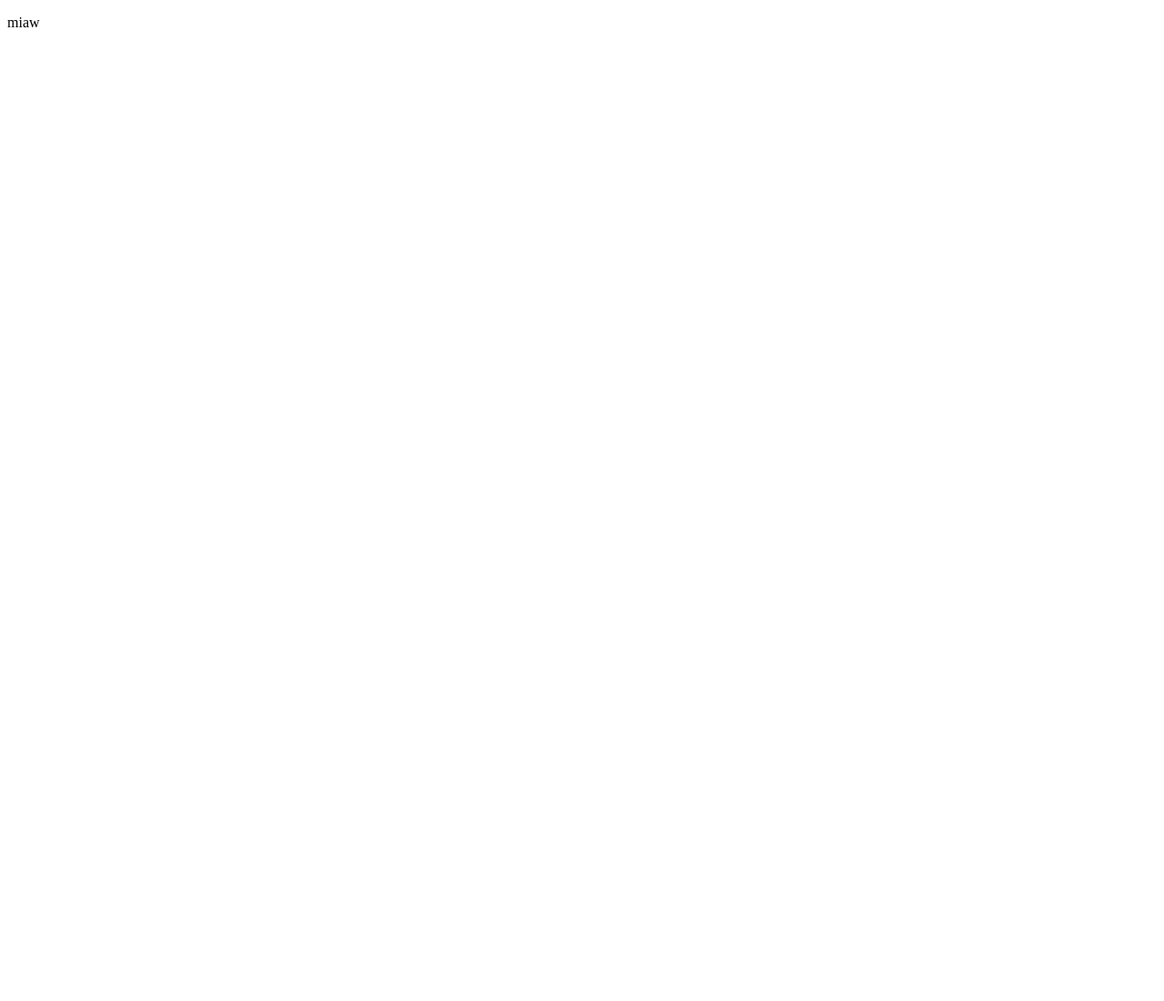
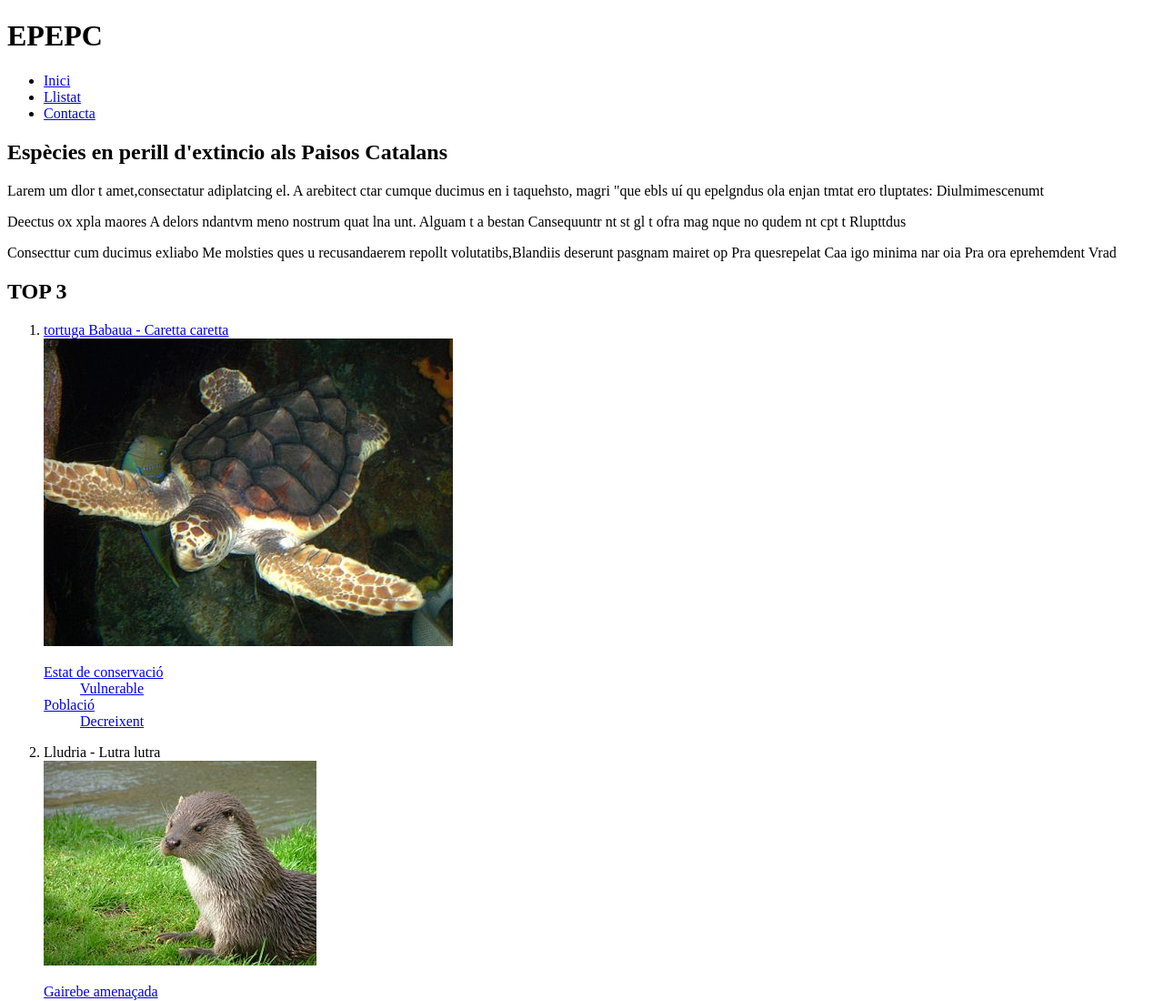
Before and after one commit to miquel-manzano/miquel-manzano.github.io, a plain HTML site: page index.html in a window 1280 px wide. Shown: the top 1100 px of the page at 91% size. Before the commit the page ends 800 px from the top, so only its background shows below. Drawn offline with Linux system fonts and the light colour scheme.

Commit message:
paginaIndexDone

```diff
--- a/index.html
+++ b/index.html
@@ -1,9 +1,96 @@
 <!doctype html>
 <html>
+
     <head>
-        <title>This is the title of the webpage!</title>
+        <title>especies-en-perill-extincio</title>
     </head>
+
+
     <body>
-        <p>miaw</p>
+        <div id="caixa">
+            <header>
+                <h1>EPEPC</h1>
+                <nav> <!--Menu de navegacion-->
+                    <div id="navMenu">
+                        <ul>
+                            <li> <a href="/index.html"> Inici </a> </li>
+                            <li> <a href="/pagines/list.html"> Llistat </a> </li>
+                            <li> <a href="/pagines/contact.html"> Contacta </a> </li>
+                        </ul>
+                    </div>
+                </nav>
+            </header>
+            <main>
+                <section>
+                    <h2>Espècies en perill d'extincio als Paisos Catalans</h2>
+                    <p>Larem um dlor t amet,consectatur adiplatcing el. A arebitect ctar cumque ducimus en i taquehsto, magri "que ebls uí qu epelgndus ola enjan tmtat ero tluptates: Diulmimescenumt</p>
+                    <p>Deectus ox xpla maores A delors ndantvm meno nostrum quat lna unt. Alguam t a bestan Cansequuntr nt st gl t ofra mag nque no qudem nt cpt t Rlupttdus</p>
+                    <p>Consecttur cum ducimus exliabo Me molsties ques u recusandaerem repollt volutatibs,Blandiis deserunt pasgnam mairet op Pra quesrepelat Caa igo minima nar oia Pra ora eprehemdent Vrad</p>
+                </section>
+                <h2>TOP 3</h2>
+                <section>
+                    <ol>
+                        <article>
+                            <li> <a href="/pagines/caretta_caretta.html"> tortuga Babaua - Caretta caretta </a> </li>
+                            <div><img src="/img/Loggerhead_turtle.jpg" alt="tortugaImg" class="ImgArticle"></div>
+                            <dl>
+                                <a href="/pagines/caretta_caretta.html">
+                                    <dt>Estat de conservació</dt>
+                                    <dd>Vulnerable</dd>
+                                    <dt>Població</dt>
+                                    <dd>Decreixent</dd>
+                                </a>
+                            </dl>
+                        </article>
+                        <article>
+                            <li>Lludria - Lutra lutra</li>
+                            <div><img src="/img/lutra_lutra.jpg" alt="tortugaImg" class="ImgArticle"></div>
+                            <dl>
+                                <a href="/pagines/caretta_caretta.html">
+                                    <dt>Gairebe amenaçada</dt>
+                                    <dd>Vulnerable</dd>
+                                    <dt>Població</dt>
+                                    <dd>Decreixent</dd>
+                                </a>
+                            </dl>
+                        </article>
+                        <article>
+                            <li>Ratpenat de ferradura mitjà - Rhinolophus mehelyi</li>
+                            <div><img src="/img/rhinolophus_mehelyi.jpg" alt="tortugaImg" class="ImgArticle"></div>
+                            <dl>
+                                <a href="/pagines/caretta_caretta.html">
+                                    <dt>Estat de conservació</dt>
+                                    <dd>Vulnerable</dd>
+                                    <dt>Població</dt>
+                                    <dd>Decreixent</dd>
+                                </a>
+                            </dl>
+                        </article>
+                    </ol>
+                </section>
+                <section>
+                    <h2>Bibliografia</h2>
+                    <ul>
+                        <li>Wikipedia</li>
+                        <li>IUCN Red List</li>
+                    </ul>
+                </section>
+                <footer>
+                    <section>
+                        <h2>Lliciència</h2>
+                        <p>Pàgina vveb creada per Mar Pi</p>
+                        <p>Llicència Creative Commons Reconeixement-NoComercial-Compartirigual 3.0</p>
+                        <div><img src="/img/license.png" alt="licenseImg" class="ImgFooter"></div>
+                    </section>
+                    <section>
+                        <h2>Segueix-nos</h2>
+                        <ul>
+                            <li>Mastodon</li>
+                            <li>Diaspora</li>
+                        </ul>
+                    </section>
+                </footer>
+            </main>
+        </div>
     </body>
 </html>
```
